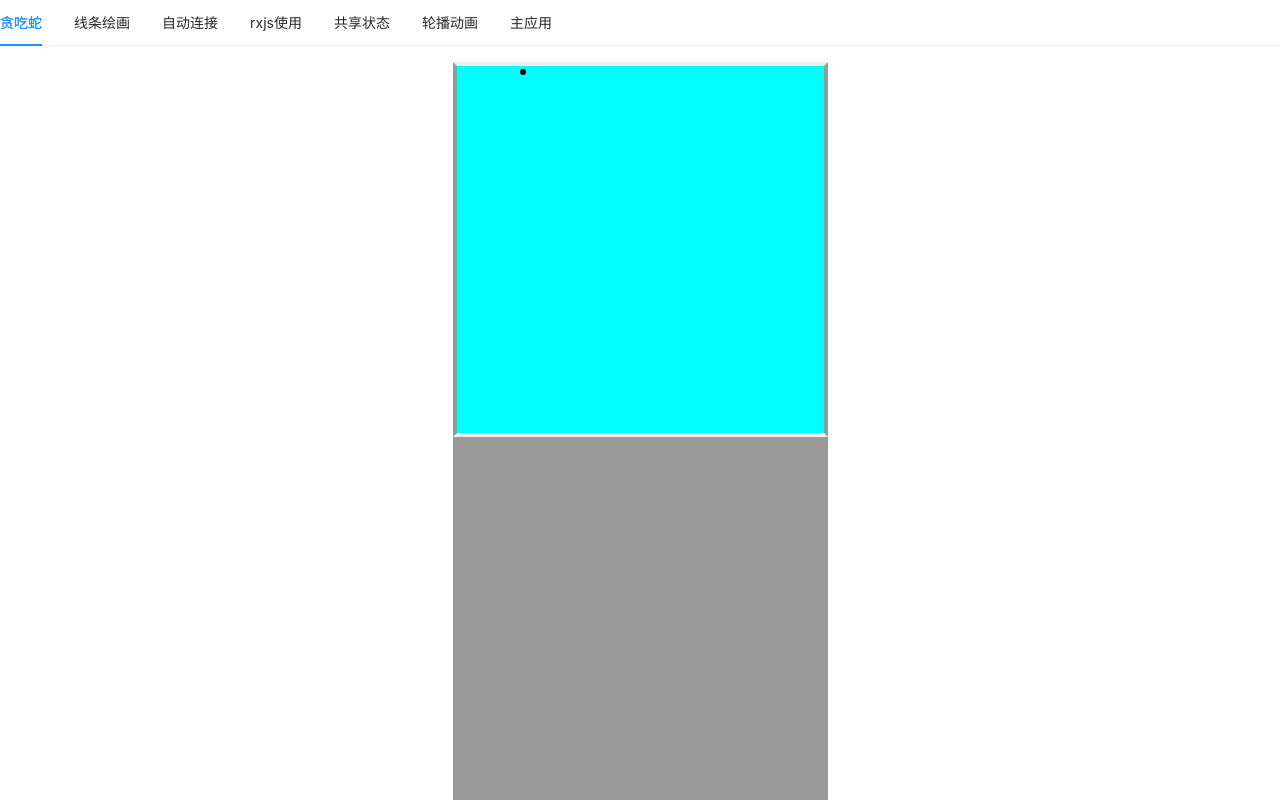
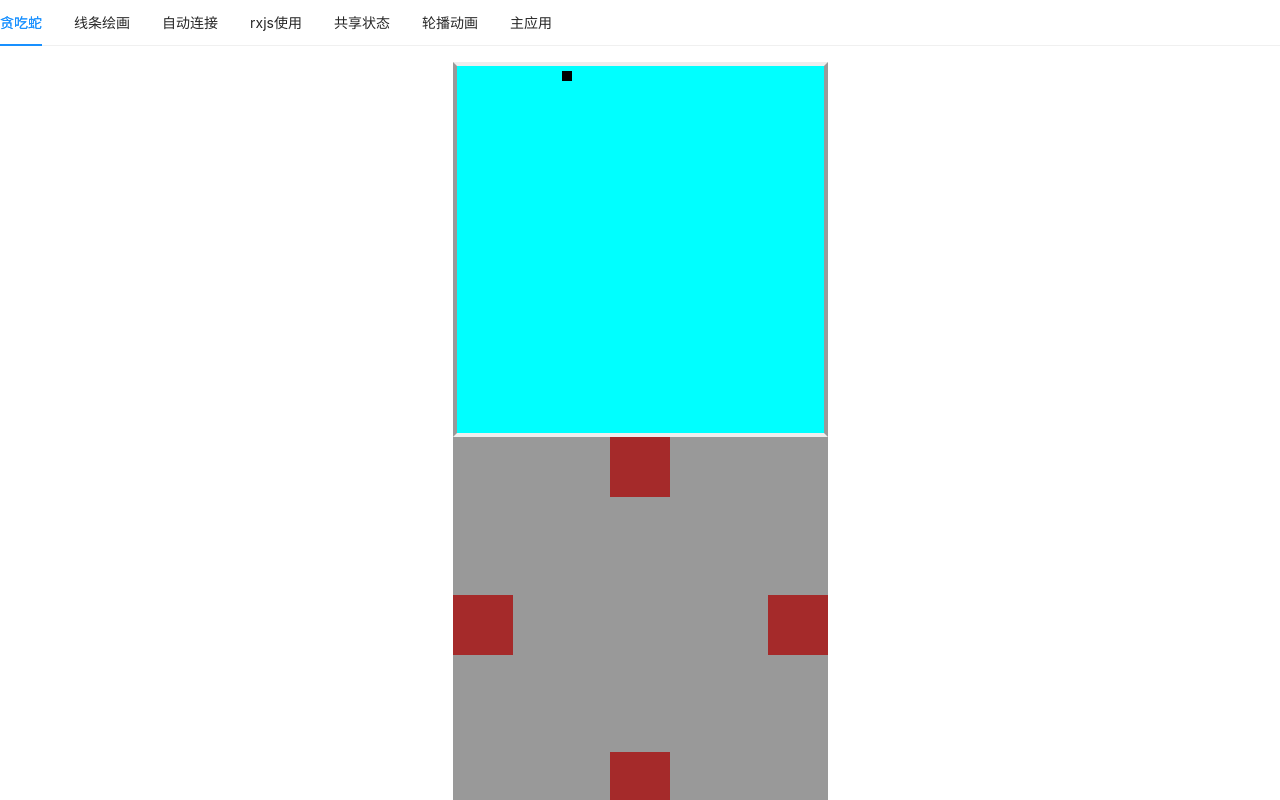
Before and after one commit to zesenzhu/mkjs-micro-app, a React (Create React App) app: page / in a window 1280 px wide. Shown: the top 800 px of the page. Built offline with nearby package versions, Linux system fonts and the light colour scheme.

Commit message:
fix控制

```diff
--- a/package.json
+++ b/package.json
@@ -60,7 +60,7 @@
     "jest-circus": "26.6.0",
     "jest-resolve": "26.6.0",
     "jest-watch-typeahead": "0.6.1",
-    "jotai": "^1.7.6",
+    "jotai": "^1.10.0",
     "mini-css-extract-plugin": "0.11.3",
     "optimize-css-assets-webpack-plugin": "5.0.4",
     "pnp-webpack-plugin": "1.6.4",
--- /dev/null
+++ b/src/pages/snake/controller/index.scss
@@ -0,0 +1,32 @@
+.controller {
+  position: relative;
+  width: 100%;
+  height: 375px;
+
+  .btn {
+    position: absolute;
+    width: 60px;
+    height: 60px;
+    background-color: brown;
+  }
+  .Up {
+    top: 0;
+    left: 50%;
+    transform: translateX(-50%);
+  }
+  .Right {
+    right: 0;
+    top: 50%;
+    transform: translateY(-50%);
+  }
+  .Down {
+    bottom: 0;
+    left: 50%;
+    transform: translateX(-50%);
+  }
+  .Left {
+    left: 0;
+    top: 50%;
+    transform: translateY(-50%);
+  }
+}
--- /dev/null
+++ b/src/pages/snake/controller/index.tsx
@@ -0,0 +1,25 @@
+import { useEffect, useMemo, useRef } from 'react'
+import { DirectionType, Direction } from '../types'
+
+import './index.scss'
+import { directionAtom } from '../modal'
+import { useAtom } from 'jotai'
+export default function Index() {
+  const [, setDirection] = useAtom(directionAtom)
+  const dom = useMemo(() => {
+    let ans = []
+    for (let i = 0; i < 4; i++) {
+      ans.push(
+        <div
+          className={`btn ${Direction[i]}`}
+          onClick={() => {
+            setDirection(Direction[i] as DirectionType)
+          }}
+        ></div>
+      )
+    }
+    return ans
+    // eslint-disable-next-line react-hooks/exhaustive-deps
+  }, [])
+  return <div className="controller">{dom}</div>
+}
--- a/src/pages/snake/index.tsx
+++ b/src/pages/snake/index.tsx
@@ -1,9 +1,11 @@
 import Main from './main'
+import Controller from './controller'
 import './index.scss'
 export default function App() {
   return (
     <div className="snake">
       <Main />
+      <Controller />
     </div>
   )
 }
--- a/src/pages/snake/main/index.tsx
+++ b/src/pages/snake/main/index.tsx
@@ -1,14 +1,27 @@
 import { useEffect, useRef } from 'react'
 import './index.scss'
 import { Snake } from './utils'
+import { directionAtom } from '../modal'
+import { useAtom } from 'jotai'
 export default function Index() {
   const canvasRef = useRef<HTMLCanvasElement>(null)
+  const [direction] = useAtom(directionAtom)
+  const snakeRef = useRef<Snake | null>(null)
   useEffect(() => {
     if (canvasRef.current) {
-      const snake = new Snake(canvasRef.current, { speed: 2 })
+      const snake = (snakeRef.current = new Snake(canvasRef.current, {
+        speed: 2
+      }))
       snake.start()
     }
   }, [])
+
+  useEffect(() => {
+    if (snakeRef.current) {
+      snakeRef.current.changeDirection(direction)
+    }
+  }, [direction])
+
   return (
     <div className="main">
       <canvas
--- a/src/pages/snake/main/utils.ts
+++ b/src/pages/snake/main/utils.ts
@@ -1,4 +1,5 @@
-type DirectionType = 'left' | 'right' | 'up' | 'down'
+// type DirectionType = 'left' | 'Right' | 'up' | 'down'
+import { DirectionType } from '../types'
 interface InitParams {
   initX?: number
   initY?: number
@@ -10,44 +11,47 @@ export class Snake {
   ctx: CanvasRenderingContext2D
   x: number
   y: number
-  direction: DirectionType = 'right'
+  initX: number
+  initY: number
+  direction: DirectionType = 'Right'
   speed: number = 0
   active: boolean = false
   animateFrame: number | null = null
   xDir: number = 1
-  yDir: number = 1
+  yDir: number = 0
   unit: number = 6
   times: number = 0
 
   canvasDom: HTMLCanvasElement
   constructor(
     canvasDom: HTMLCanvasElement,
-    { initX, initY, speed, direction = 'right', unit = 6 }: InitParams
+    { initX, initY, speed, direction = 'Right', unit = 10 }: InitParams
   ) {
     this.canvasDom = canvasDom
     canvasDom.height = canvasDom?.clientHeight * window.devicePixelRatio
     canvasDom.width = canvasDom?.clientWidth * window.devicePixelRatio
     this.ctx = canvasDom.getContext('2d') as CanvasRenderingContext2D
     this.unit = unit
-    this.x = initX || unit || 0 / 2
-    this.y = initY || unit || 0 / 2
+    this.x = this.initX = initX || unit || 0 / 2
+    this.y = this.initY = initY || unit || 0 / 2
     this.changeSpeed(speed || 2)
     this.changeDirection(direction)
   }
 
   changeDirection(direction: DirectionType) {
+    if (direction === this.direction) return
     const dir = direction
     this.direction = direction
-    if (dir === 'down') {
+    if (dir === 'Down') {
+      this.yDir = 1
+      this.xDir = 0
+    } else if (dir === 'Up') {
       this.yDir = -1
       this.xDir = 0
-    } else if (dir === 'up') {
-      this.yDir = 1
-      this.xDir = 0
-    } else if (dir === 'left') {
+    } else if (dir === 'Left') {
       this.yDir = 0
       this.xDir = -1
-    } else if (dir === 'right') {
+    } else if (dir === 'Right') {
       this.yDir = 0
       this.xDir = 1
     }
@@ -66,8 +70,9 @@ export class Snake {
   }
   drawSnake() {
     const { ctx, x, y } = this
+    const half = this.unit / 2
     ctx.beginPath()
-    ctx.arc(x, y, this.unit / 2, 0, Math.PI * 2, true)
+    ctx.rect(x - half, y - half, this.unit, this.unit)
     ctx.closePath()
     ctx.fill()
   }
@@ -81,6 +86,12 @@ export class Snake {
     this.times = 0
     this.x += this.xDir * this.unit
     this.y += this.yDir * this.unit
+    if (this.x <= 0 || this.x >= this.canvasDom.width - this.unit) {
+      this.x = this.initX
+    }
+    if (this.y <= 0 || this.y >= this.canvasDom.height - this.unit) {
+      this.y = this.initY
+    }
   }
   start() {
     this.active = true
--- /dev/null
+++ b/src/pages/snake/modal/index.ts
@@ -0,0 +1,8 @@
+import { atom } from 'jotai'
+import { DirectionType } from '../types'
+export const directionAtom = atom<DirectionType>('Right')
+
+// // 派生Atom
+// const valueAtom1 = atom((get) => get(valueAtom) * 2)
+// // 仅有更新函数的Atom
+// const valueAtom2 = atom(null, (get, set, _arg) => set(directionAtom, get(directionAtom)  ))
--- /dev/null
+++ b/src/pages/snake/types.ts
@@ -0,0 +1,11 @@
+enum Direction {
+  Up,
+  Down,
+  Left,
+  Right
+}
+
+type DirectionType = keyof typeof Direction
+
+export { Direction }
+export type { DirectionType }
```
Also changed, not shown: 1 other file (tests, documents, lock files or other folders).
